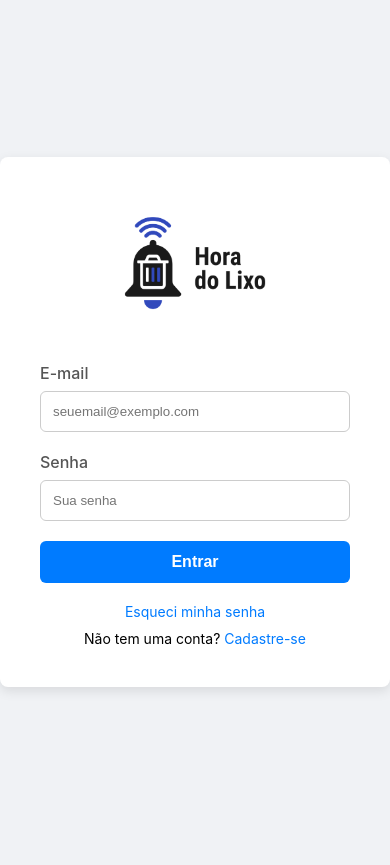
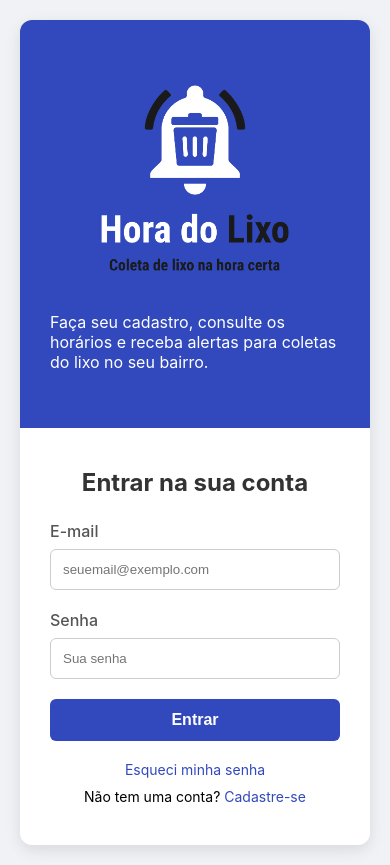
Before and after one commit to mateusgui/HoraDoLixo, a Nuxt app: page /login in a window 390 px wide. Before the commit the page ends 844 px from the top, so only its background shows below. Built offline with nearby package versions, Linux system fonts and the light colour scheme.

Commit message:
Update login.vue
Modificado o layout e aplicada a responsividade

```diff
--- a/assets/css/main.css
+++ b/assets/css/main.css
@@ -9,27 +9,83 @@ body {
   justify-content: center;
   align-items: center;
   min-height: 100vh;
+  padding: 20px;
+  box-sizing: border-box;
 }
 
-.login-form-container {
-  background-color: #ffffff;
-  padding: 40px;
-  border-radius: 8px;
-  box-shadow: 0 4px 12px rgba(0, 0, 0, 0.1);
+.login-card {
+  display: flex;
   width: 100%;
-  max-width: 400px;
-  box-sizing: border-box;
-  text-align: center;
+  max-width: 900px;
+  background-color: #fff;
+  border-radius: 12px;
+  box-shadow: 0 5px 15px rgba(0, 0, 0, 0.1);
+  overflow: hidden;
 }
 
-.login-logo {
-  max-width: 180px;
-  margin-bottom: 30px;
+.login-card {
+  display: flex;
+  width: 100%;
+  max-width: 900px;
+  background-color: #fff;
+  border-radius: 12px;
+  box-shadow: 0 5px 15px rgba(0, 0, 0, 0.1);
+  overflow: hidden;
+}
+
+.login-branding {
+  flex: 1;
+  background-color: #3149BC;
+  color: #fff;
+  padding: 50px 40px;
+  display: flex;
+  flex-direction: column;
+  justify-content: center;
+  align-items: center;
+}
+
+.branding-logo {
+  max-width: 250px;
+  width: 100%;
+}
+
+.login-form-section {
+  flex: 1;
+  padding: 50px 40px;
+  display: flex;
+  flex-direction: column;
+  justify-content: center;
+}
+
+@media (max-width: 768px) {
+  .login-card {
+    flex-direction: column;
+    max-width: 450px;
+  }
+
+  .login-branding, .login-form-section {
+    padding: 40px 30px;
+  }
+}
+
+.login-form-section {
+  flex: 1;
+  padding: 50px 40px;
+  display: flex;
+  flex-direction: column;
+  justify-content: center;
+}
+
+.login-form-section h3 {
+  text-align: center;
+  margin-top: 0;
+  margin-bottom: 24px;
+  color: #333;
+  font-size: 1.5rem;
 }
 
 .input-group {
   margin-bottom: 20px;
-  text-align: left;
 }
 
 .input-group label {
@@ -47,30 +103,14 @@ body {
   box-sizing: border-box;
 }
 
-.login-button {
-  width: 100%;
-  padding: 12px;
-  background-color: #007bff;
-  color: white;
-  border: none;
-  border-radius: 6px;
-  font-size: 16px;
-  font-weight: bold;
-  cursor: pointer;
-  transition: background-color 0.3s ease;
-}
-
-.login-button:hover {
-  background-color: #0056b3;
-}
-
 .links-container {
   margin-top: 20px;
   font-size: 14px;
+  text-align: center;
 }
 
 .links-container a {
-  color: #007bff;
+  color: #3149BC;
   text-decoration: none;
 }
 
@@ -81,3 +121,32 @@ body {
 .links-container p {
   margin: 10px 0 0;
 }
+
+.btn-primary {
+  width: 100%;
+  padding: 12px;
+  background-color: #3149BC;
+  color: white;
+  border: none;
+  border-radius: 6px;
+  font-size: 16px;
+  font-weight: bold;
+  cursor: pointer;
+  transition: background-color 0.3s ease;
+}
+
+.btn-primary:hover {
+  background-color: #283e9e;
+}
+
+/* === RESPONSIVIDADE PARA TELAS MENORES (MOBILE) === */
+@media (max-width: 768px) {
+  .login-card {
+    flex-direction: column;
+    max-width: 450px;
+  }
+
+  .login-branding, .login-form-section {
+    padding: 40px 30px;
+  }
+}
--- a/pages/cadastro.vue
+++ b/pages/cadastro.vue
@@ -55,7 +55,7 @@
           </div>
         </fieldset>
 
-        <button type="submit" class="form-button">Cadastrar</button>
+        <button type="submit" class="btn-primary">Cadastrar</button>
 
         <div class="links-container">
           <p>Já tem uma conta? <NuxtLink to="/login">Faça o login</NuxtLink></p>
--- a/pages/login.vue
+++ b/pages/login.vue
@@ -1,10 +1,18 @@
 <template>
   <div class="login-page-container">
-    <div class="login-form-container">
+    <div class="login-card">
 
-      <img src="/img/LogoHoraDoLixo.png" alt="Logo Hora do Lixo" class="login-logo">
+      <div class="login-branding">
+        <img src="/img/LogoHoraDoLixo.png" alt="Logo Hora do Lixo" class="branding-logo">
 
+        <p class="branding-description">
+          Faça seu cadastro, consulte os horários e receba alertas para coletas do lixo no seu bairro.
+        </p>
+      </div>
+
+      <div class="login-form-section">
         <form @submit.prevent="handleLogin">
+          <h3>Entrar na sua conta</h3>
 
           <div class="input-group">
             <label for="email">E-mail</label>
@@ -28,14 +36,15 @@
             >
           </div>
 
-        <button type="submit" class="login-button">Entrar</button>
+          <button type="submit" class="btn-primary">Entrar</button>
 
           <div class="links-container">
             <NuxtLink to="/esqueci-senha">Esqueci minha senha</NuxtLink>
             <p>Não tem uma conta? <NuxtLink to="/cadastro">Cadastre-se</NuxtLink></p>
           </div>
+        </form>
+      </div>
 
-      </form>
     </div>
   </div>
 </template>
@@ -48,5 +57,6 @@ const password = ref('');
 
 const handleLogin = () => {
   console.log('Tentativa de login com:', { email: email.value, password: password.value });
+  // Lógica de autenticação com o back-end virá aqui
 };
 </script>
```
Also changed, not shown: public/img/IconeHoraDoLixo.png (added), public/img/LogoHoraDoLixo.png. Lines whose indentation alone changed are shown as unchanged.
